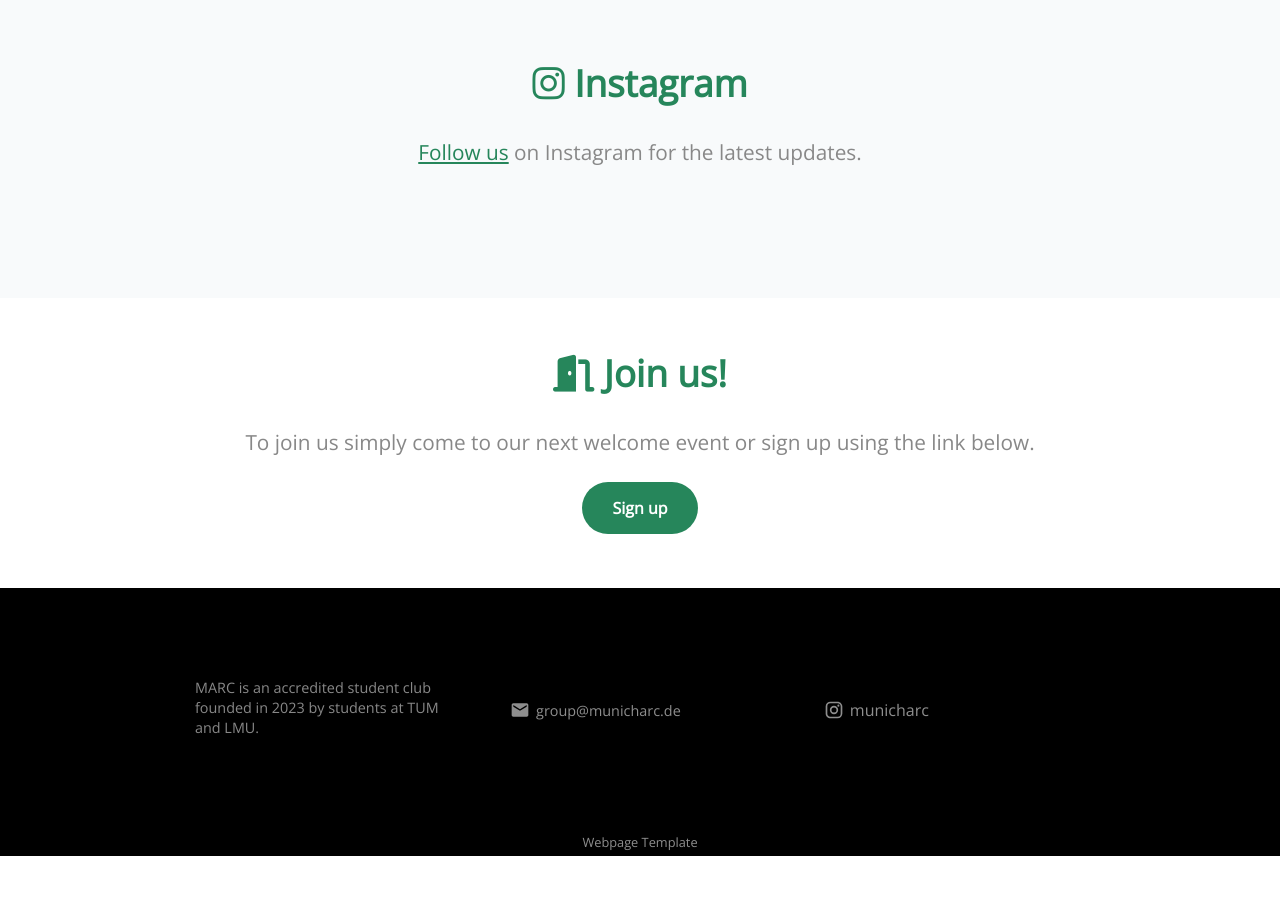
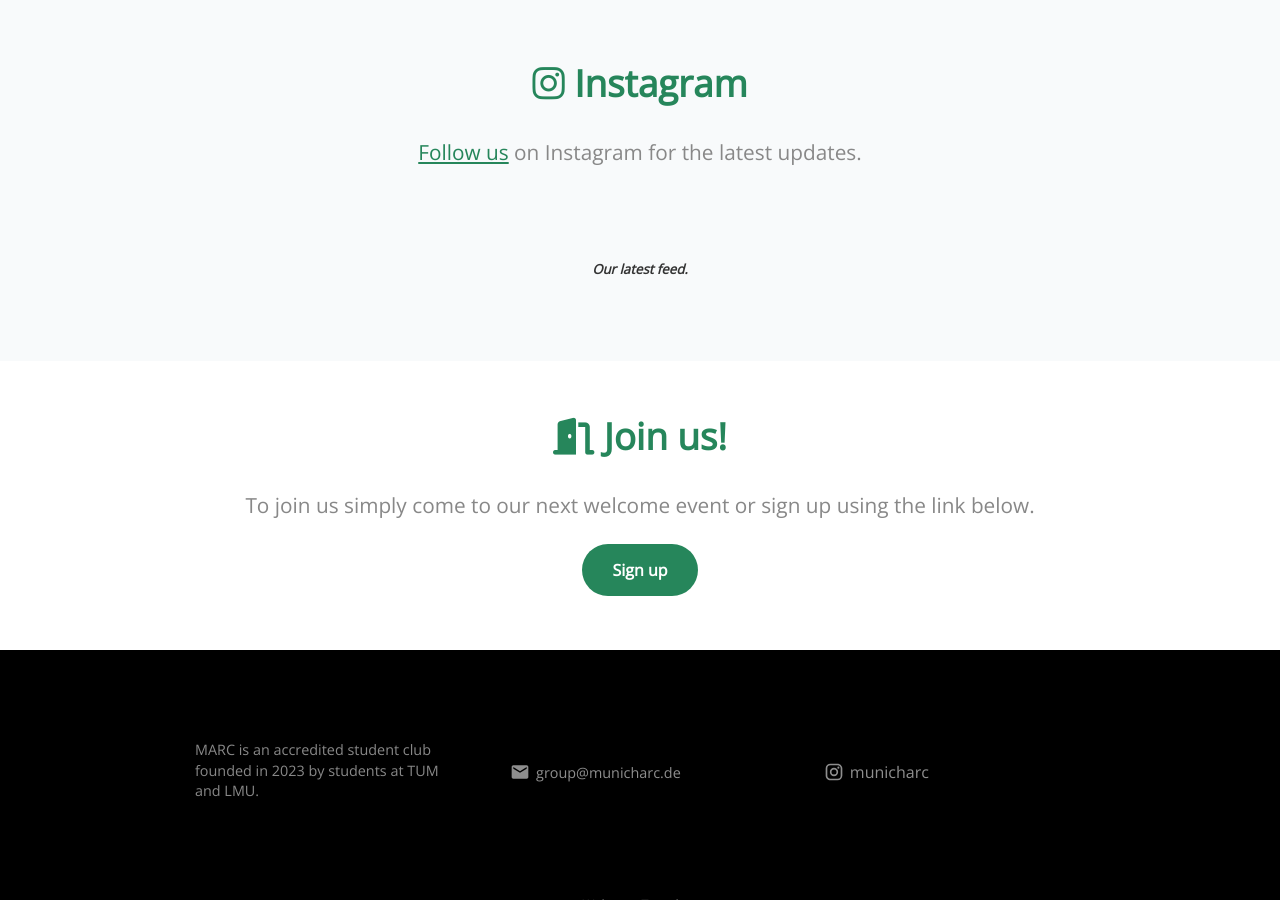
Before and after one commit to municharc/municharc.github.io, a Jekyll site: the page built from index.html, in a window 1280 px wide and 900 px high, scrolled down 2406 px. Built offline with Jekyll 4.4.1, drawn with Linux system fonts in a browser that asks for light colours; nearby versions of some CDN libraries; before the commit the page ends 3262 px from its top, so only the background shows below that.

Commit message:
Add feed text

```diff
--- a/index.html
+++ b/index.html
@@ -96,6 +96,8 @@
 		</a>
 		{% endjekyllgram %}
 	</div>
+	<h5 style="text-align: center;"><i>Our latest feed.</i></h5>
+</div>
 </div>
 
 <div id="join">
```
